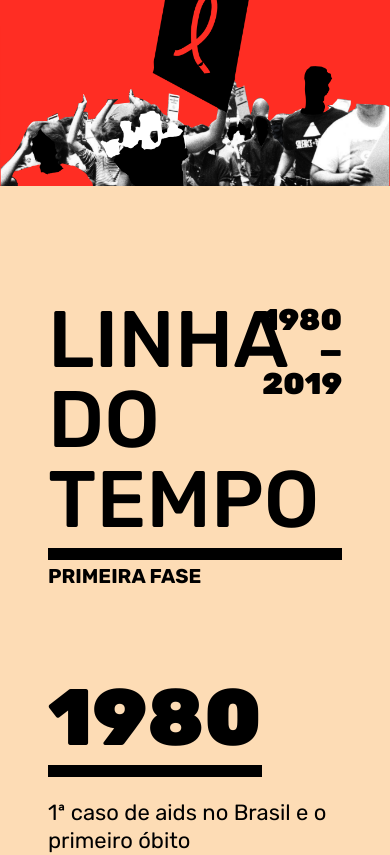
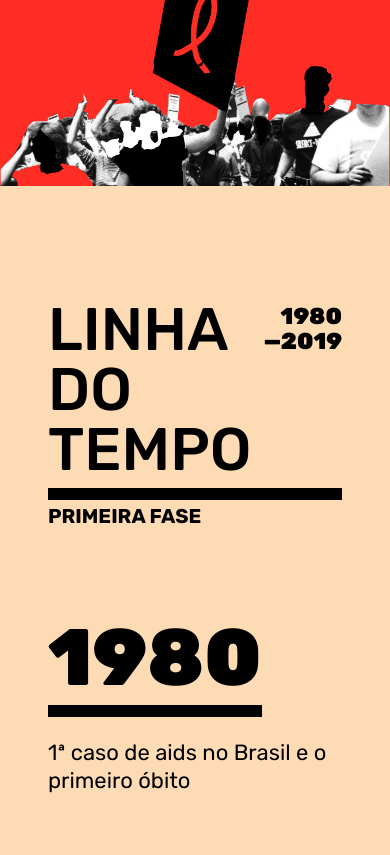
Before and after one commit to miguelzinhe/abong-site, a React (Create React App) app: page / in a window 390 px wide. Shown: the part 2768-3623 px from the top of the page. Built offline with nearby package versions, Linux system fonts and the light colour scheme.

Commit message:
fix responsive bugs

```diff
--- a/src/containers/Timeline/index.js
+++ b/src/containers/Timeline/index.js
@@ -223,7 +223,7 @@ const FirstFaseText = styled.div`
   .wrapper h2 {
     grid-column: 1 / 4;
     grid-row: 1;
-    font: normal normal normal 80px/80px Rubik;
+    font: normal normal normal 60px/60px Rubik;
     font-weight: 500;
     text-align: left;
     text-transform: uppercase;
@@ -233,7 +233,7 @@ const FirstFaseText = styled.div`
   .wrapper h3 {
     grid-column: 3 / 4;
     grid-row: 1 / 2;
-    font: normal normal normal 30px/32px Rubik;
+    font: normal normal normal 23px/25px Rubik;
     font-weight: 800;
     text-align: right;
     border: none;
@@ -255,7 +255,7 @@ const FirstFaseText = styled.div`
 
   @media (min-width: 1440px) {
     margin: auto 30rem;
-
+  }
 `;
 
 const SecondFase = styled.div`
--- a/src/containers/VirusTransmissionExplanation/index.js
+++ b/src/containers/VirusTransmissionExplanation/index.js
@@ -108,8 +108,8 @@ const Lists = styled.div`
     background-size: cover;
     height: 80px;
     width: 80px;
-    top: -30px;
-    right: 20px;
+    top: -60px;
+    right: 0;
   }
 
   .NotTransmissionList:before {
@@ -121,7 +121,7 @@ const Lists = styled.div`
     height: 80px;
     width: 80px;
     bottom: 20px;
-    right: 50px;
+    right: 0;
   }
 
   @media (min-width: 766px) {
```
